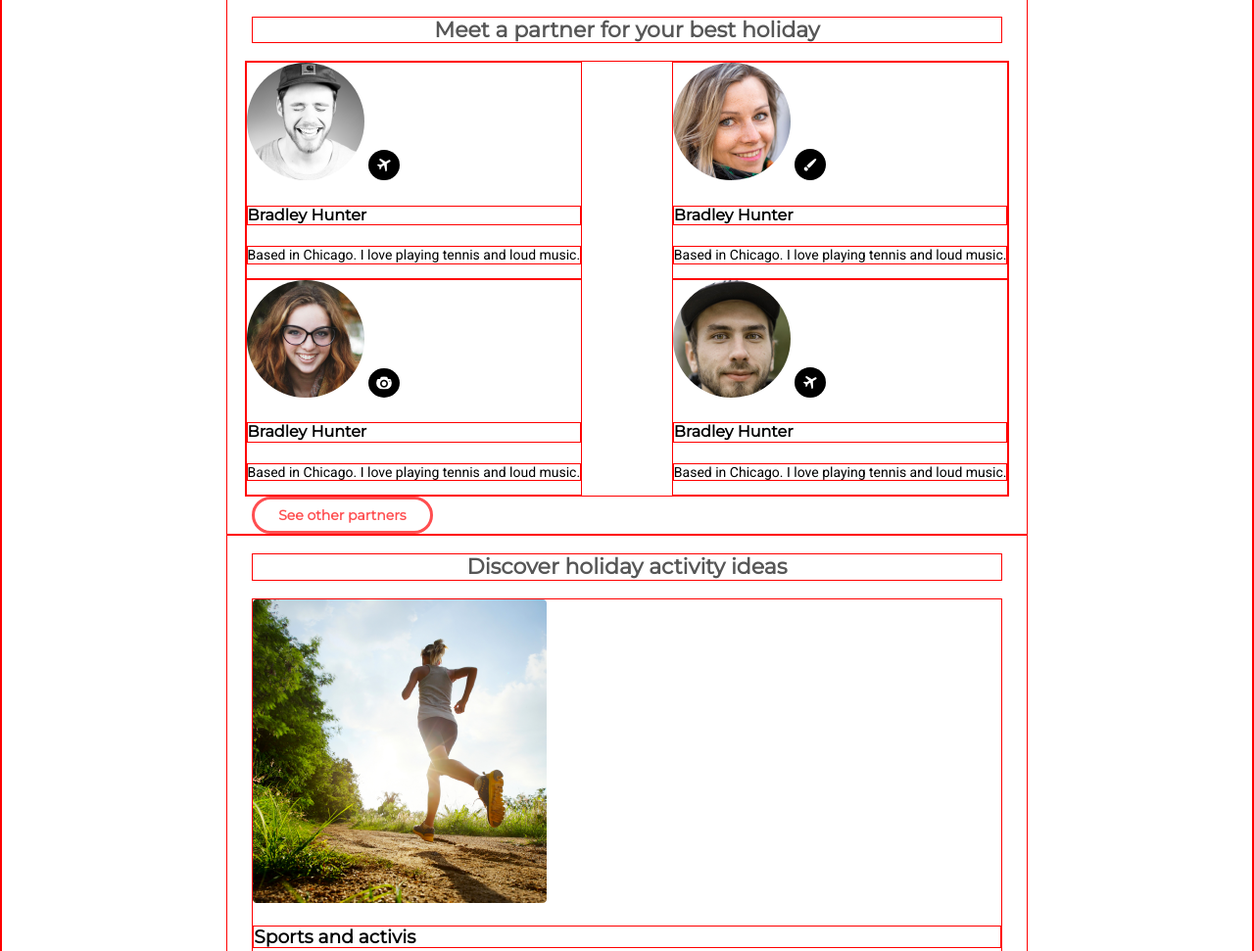
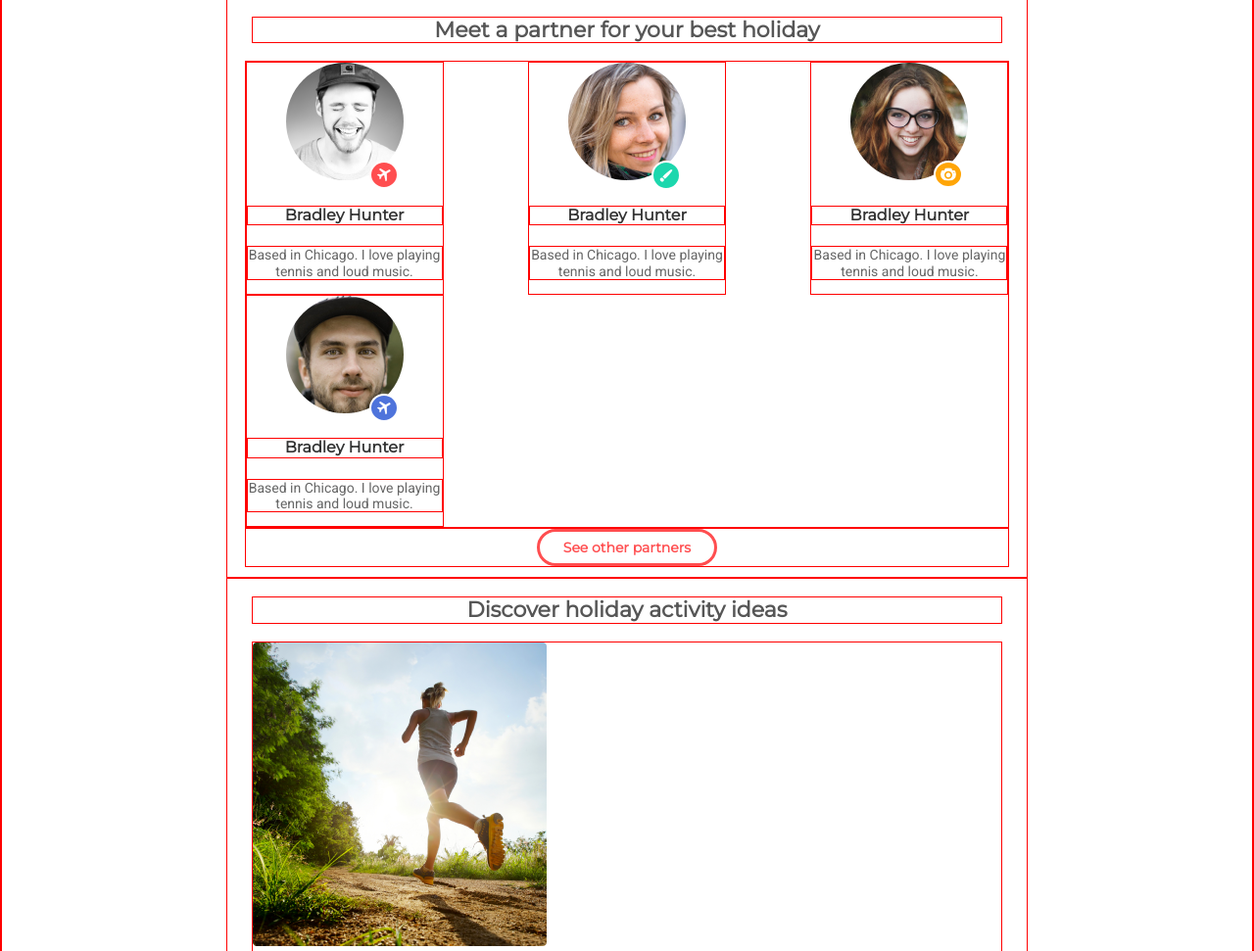
Before and after one commit to AngelaCPulido/Dreamshare, a plain HTML site: page index.html in a window 1280 px wide. Shown: the part 1213-2184 px from the top of the page at 98% size. Drawn offline with Linux system fonts and the light colour scheme.

Commit message:
sección partner
acomodar iconos sección partner

```diff
--- a/css/styles.css
+++ b/css/styles.css
@@ -3,7 +3,7 @@
 	margin: red;
 }
 
-/*generales*/
+/****************************generales{****************/
 
 	body {
 		font-family: 'Roboto', sans-serif;
@@ -15,6 +15,10 @@ p {
 	  font-family: "Roboto";
 	}
 
+	.grisclaro{
+		color: #666666;
+	}
+
 	header{
 		padding: 20px 0;
 		box-sizing: border-box;
@@ -23,7 +27,40 @@ header{
 		width: 100%;
 	}
 
-/*botones*/
+	h4{
+		font-family: 'Montserrat';
+		color: #333333;
+	}
+/****************************}generales****************/
+
+/****************************tipografia{****************/
+	.titulo {
+		font-family: 'Montserrat', sans-serif;
+		font-size: 52px;
+		margin-bottom: 0;
+		margin-top: 175px;
+		text-transform: uppercase;
+		text-align: center;
+	}
+
+	.titulo-seccion {
+		font-size: 22px;
+		font-family: "Montserrat";
+		font-weight: 700;
+		color: #565656;
+		text-align: center;
+	}
+
+	.subtitle {
+		margin-top: 0;
+		font-family: 'Roboto', sans-serif;
+		font-size: 24px;
+		font-weight: 300;
+		text-align: center;
+	}
+/****************************}tipografia****************/
+
+/******************botones{****************************/
 	.button {
 	  border-radius: 20px;
 	  border: none;
@@ -59,14 +96,14 @@ header{
 	  font-weight: 700;
 	 }
 
-/*contenedor*/
-/*.contenedor {
-  width: 975px;
-  margin: auto;
-  position: relative;
+	 .button-b:hover {
+		background-color: #ff4e50;
+		color: white;
 	 }
-*/
-/*portada*/
+/******************}botones****************************/
+
+
+/****************************portada{****************************/
 	.background {
 	  background-image: url(../img/portada.png);
 	  background-size: cover;
@@ -101,9 +138,10 @@ header{
 	  color: white;
 	  text-decoration: none;
 	}
+/****************************}portada****************************/
 
 
-/*footer*/
+/****************************footer{****************************/
 	.footer {
 	  	border-top: 3px solid #ff4e50;
 	  	width: 100%;
@@ -129,50 +167,10 @@ header{
 			color: #ff6762;
 			text-align: left;
 		 }
-
- /*tipografia*/
-
-.titulo {
-	font-family: 'Montserrat', sans-serif;
-	font-size: 52px;
-	margin-bottom: 0;
-	margin-top: 175px;
-	text-transform: uppercase;
-	text-align: center;
-}
-
-.titulo-seccion {
-	font-size: 22px;
-	font-family: "Montserrat";
-	font-weight: 700;
-	color: #565656;
-	text-align: center;
-}
-
-.subtitle {
-	margin-top: 0;
-	font-family: 'Roboto', sans-serif;
-	font-size: 24px;
-	font-weight: 300;
-	text-align: center;
-}
+/****************************}footer****************************/
 
 
-/*secciones*/
-
-.parter-img {
-	border-radius: 50%;
-}
-
-.partner-icono {
-	background-color: black;
-	width: 16px;
-	border-radius: 50%;
-	padding: 8px;
-}
-
-
-
+/****************************como-funciona{****************************/
 	.pasos-container {
 	max-width: 236px;
 	max-height: 398px;
@@ -187,34 +185,69 @@ header{
 		margin-top: 200px;
 	}
 
-
 	.pasos-1{
-	background:linear-gradient(rgba(255, 255, 255, 0.3), rgba(0, 0, 0, 0.5)),
-  url(../img/pasos1.png);
+		background:-webkit-linear-gradient(rgba(255, 255, 255, 0.3), rgba(0, 0, 0, 0.5));
+		background:-o-linear-gradient(rgba(255, 255, 255, 0.3), rgba(0, 0, 0, 0.5));
+		background:linear-gradient(rgba(255, 255, 255, 0.3), rgba(0, 0, 0, 0.5)), url(../img/pasos1.png);
 		background-repeat: no-repeat;
 		background-size: cover;
 	}
 
 	.pasos-2{
-	background:linear-gradient(rgba(255, 255, 255, 0.3), rgba(0, 0, 0, 0.5)),
-  url(../img/pasos2.png);
+		background:-webkit-linear-gradient(rgba(255, 255, 255, 0.3), rgba(0, 0, 0, 0.5));
+		background:-o-linear-gradient(rgba(255, 255, 255, 0.3), rgba(0, 0, 0, 0.5));
+		background:linear-gradient(rgba(255, 255, 255, 0.3), rgba(0, 0, 0, 0.5)), url(../img/pasos2.png);
 		background-repeat: no-repeat;
 		background-size: cover;
 	}
 	.pasos-3{
-	background:linear-gradient(rgba(255, 255, 255, 0.3), rgba(0, 0, 0, 0.5)),
-  url(../img/pasos3.png);
+		background:-webkit-linear-gradient(rgba(255, 255, 255, 0.3), rgba(0, 0, 0, 0.5));
+		background:-o-linear-gradient(rgba(255, 255, 255, 0.3), rgba(0, 0, 0, 0.5));
+		background:linear-gradient(rgba(255, 255, 255, 0.3), rgba(0, 0, 0, 0.5)),url(../img/pasos3.png);
 		background-repeat: no-repeat;
 		background-size: cover;
 	}
 
-/*
+/****************************}como-funciona****************************/
 
+/****************************partner{****************************/
+	.parter-img {
+		border-radius: 50%;
+	}
 
+	.partner-icono {
+		position: absolute;
+		background-color: black;
+		padding: 5px;
+ 		border-radius: 50%;
+ 		border-style: solid;
+		border-width: 2px;
+ 		border-color: #ffffff;
+ 		width: 16px;
+ 		top:100px;
+ 		left: 125px;
+	}
 
+	.rojo {
+    	background-color: #ff4e50;
+   	}
 
-.como-funciona {
-	margin-top: 2em;
-	text-align: center;
+	.verde {
+    	background-color: #1cd7ad;
 	}
-*/
+
+	.amarillo{
+		background-color: #ffa507;
+	}
+
+	.azul{
+		background-color: #4e73db;
+	}
+
+	.partner-info{
+		position: relative;
+		max-width: 200px;
+		max-height: 250px;
+		margin:0;
+	}
+/****************************}partner****************************/
--- a/index.html
+++ b/index.html
@@ -68,33 +68,36 @@
 	<section class="partner container"> <!-- partner -->
 		<h2 class="titulo-seccion">Meet a partner for your best holiday</h2><!-- titulo sección -->
 		<div class="row between">
-			<article class="partner-info"> <!-- partner-1 -->
+			<article class="partner-info center"> <!-- partner-1 -->
 				<img src="img/partner1.png" class="parter-img" width="120" alt="avatar">
-				<img src="img/avion.png" class="partner-icono" width="120" alt="icono1">
+				<img src="img/avion.png" class="partner-icono rojo" width="120" alt="icono1">
 				<h4>Bradley Hunter</h4>
-				<p>Based in Chicago. I love playing tennis and loud music.</p>
+				<p class="grisclaro">Based in Chicago. I love playing tennis and loud music.</p>
 			</article>
-			<article class="partner-info"> <!-- partner-2 -->
+			<article class="partner-info center"> <!-- partner-2 -->
 				<img src="img/partner2.png" class="parter-img" width="120" alt="avatar">
-				<img src="img/pincel.png" class="partner-icono" width="120" alt="icono2">
+				<img src="img/pincel.png" class="partner-icono verde" width="120" alt="icono2">
 				<h4>Bradley Hunter</h4>
-				<p>Based in Chicago. I love playing tennis and loud music.</p>
+				<p class="grisclaro">Based in Chicago. I love playing tennis and loud music.</p>
 			</article>
-			<article class="partner-info"> <!-- partner-3 -->
+			<article class="partner-info center"> <!-- partner-3 -->
 				<img src="img/partner3.png" class="parter-img" width="120" alt="avatar">
-				<img src="img/camara.png" class="partner-icono" width="120" alt="icono3">
+				<img src="img/camara.png" class="partner-icono amarillo" width="120" alt="icono3">
 				<h4>Bradley Hunter</h4>
-				<p>Based in Chicago. I love playing tennis and loud music.</p>
+				<p class="grisclaro">Based in Chicago. I love playing tennis and loud music.</p>
 			</article>
-			<article class="partner-info"> <!-- partner-4 -->
+			<article class="partner-info center"> <!-- partner-4 -->
 				<img src="img/partner4.png" class="parter-img" width="120" alt="avatar">
-				<img src="img/avion.png" class="partner-icono" width="120" alt="icono4">
+				<img src="img/avion.png" class="partner-icono azul" width="120" alt="icono4">
 				<h4>Bradley Hunter</h4>
-				<p>Based in Chicago. I love playing tennis and loud music.</p>
+				<p class="grisclaro">Based in Chicago. I love playing tennis and loud music.</p>
 			</article>
 		</div>
 
-		<button class="button-b center">See other partners</button><!-- boton -->
+		<div class="row center">
+			<button class="button-b">See other partners</button><!-- boton -->
+		</div>
+
 	</section> <!--/partner -->
 
 	<section class="actividades container"> <!-- actividades -->
```
Lines whose indentation alone changed are shown as unchanged.
